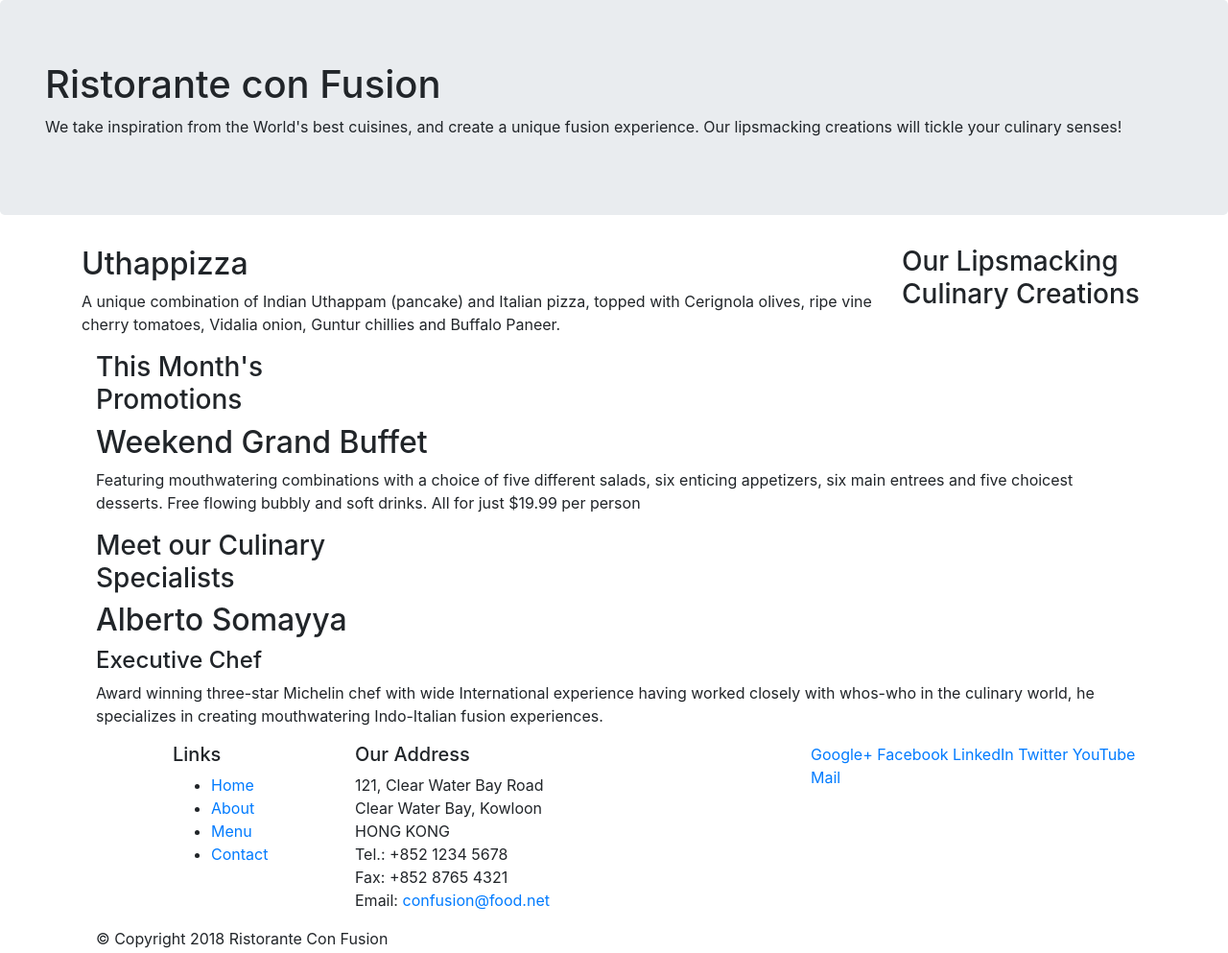
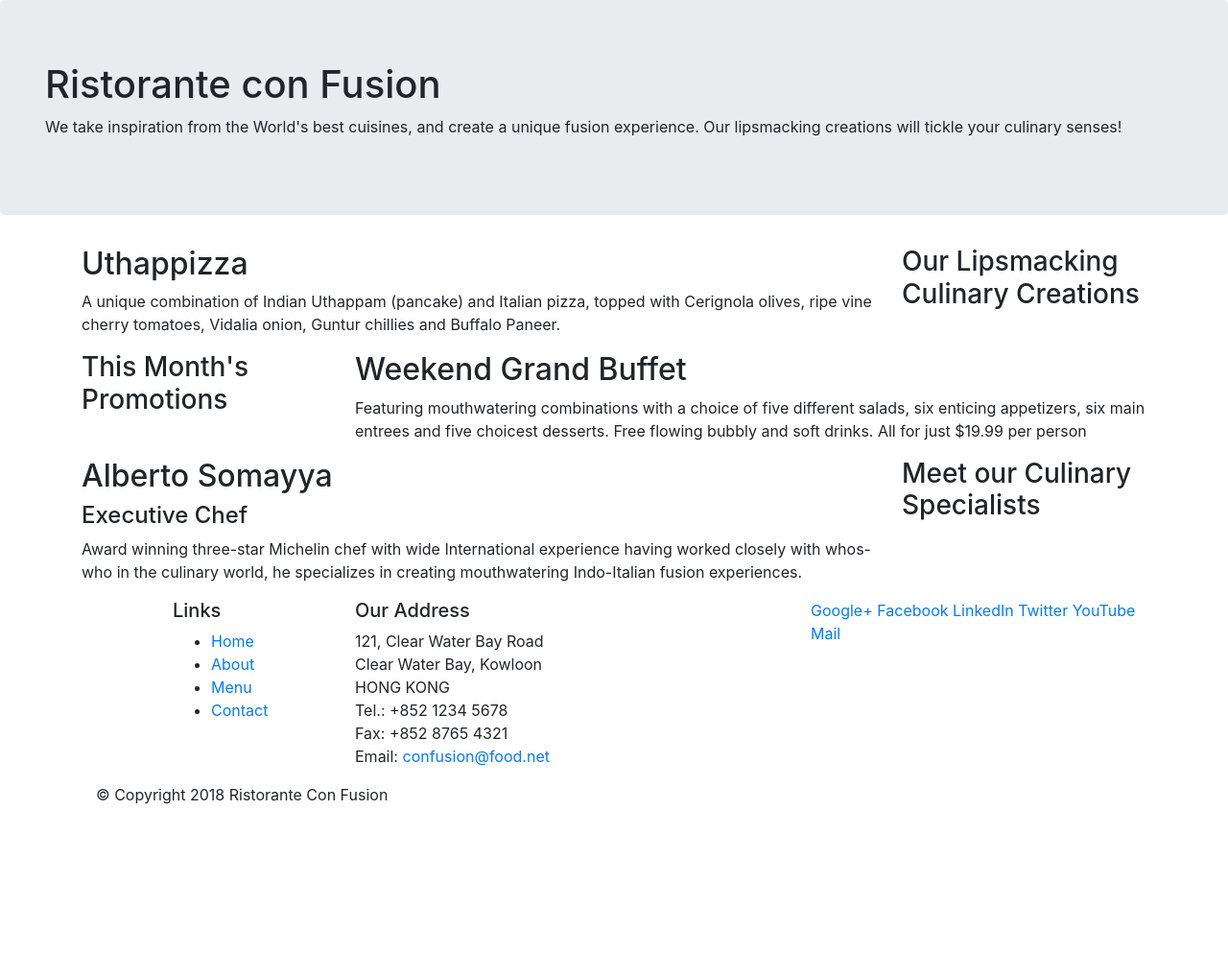
Before and after one commit to chencancode/bootstrap_1, a website: page index.html in a window 1280 px wide. Shown: the whole page at 96% size. After the commit the page ends 856 px from the top, so only its background shows below. Drawn offline with nearby package versions, Linux system fonts and the light colour scheme.

Commit message:
Fixing errors from first submission

```diff
--- a/index.html
+++ b/index.html
@@ -28,7 +28,7 @@
     </header>
 
     <div class="container">
-        <div class="row" >
+        <div class="row">
             <div class="col-12 col-sm-4 order-sm-last col-md-3">
                 <h3>Our Lipsmacking Culinary Creations</h3>
             </div>
@@ -39,7 +39,7 @@
         </div>
 
 
-        <div>
+        <div class="row">
             <div class="col-12 col-sm-4 col-md-3">
                 <h3>This Month's Promotions</h3>
             </div>
@@ -49,7 +49,7 @@
             </div>
         </div>
 
-        <div>
+        <div class="row">
             <div class="col-12 col-sm-4 order-sm-last col-md-3">
                 <h3>Meet our Culinary Specialists</h3>
             </div>
```
